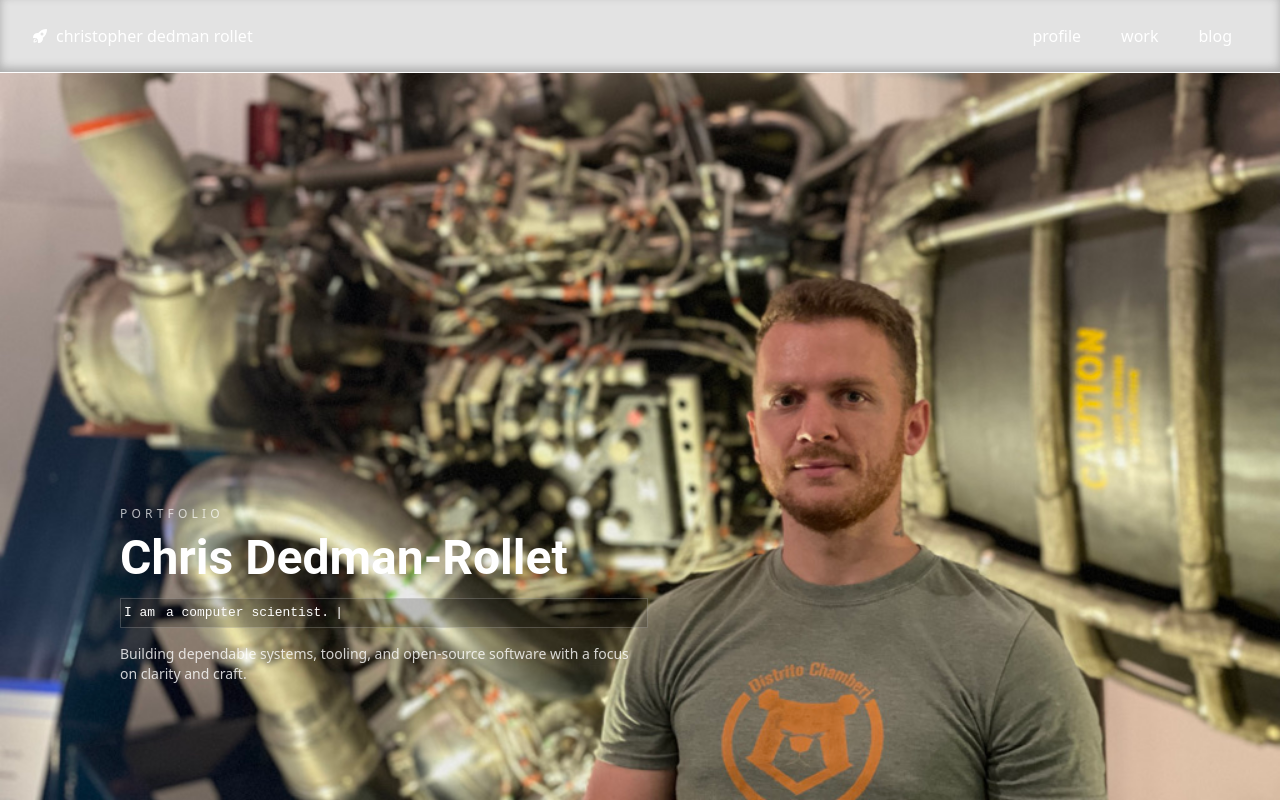
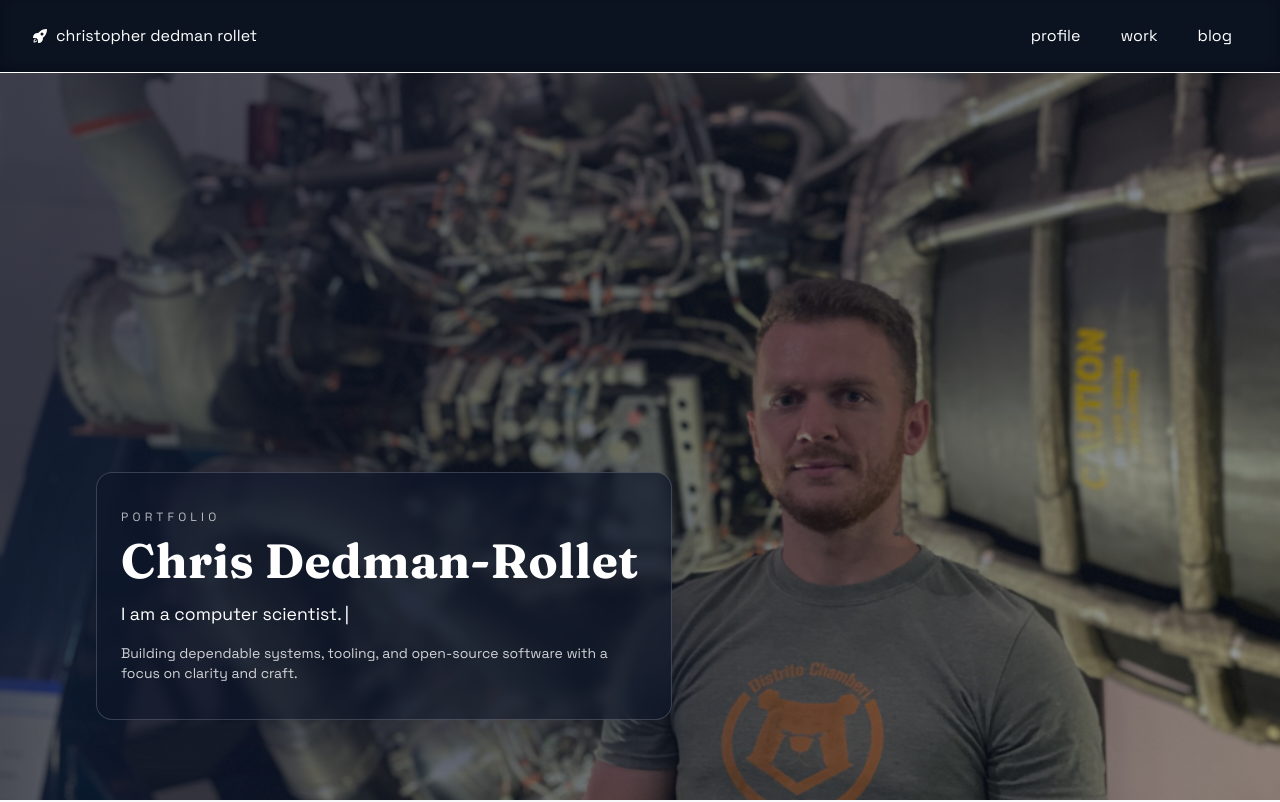
Before and after one commit to chrisdedman/website, a Next.js app: page / in a window 1280 px wide. Shown: the top 802 px of the page. Built offline with nearby package versions, Linux system fonts and the light colour scheme.

Commit message:
updated styling

```diff
--- a/src/styles/globals.css
+++ b/src/styles/globals.css
@@ -1,25 +1,38 @@
+@import url("https://fonts.googleapis.com/css2?family=Fraunces:wght@400;600;700&family=Space+Grotesk:wght@400;500;600&display=swap");
 @import "tailwindcss";
 
 :root {
-  --foreground-color: black;
-  --background-color: white;
+  --font-display: "Fraunces", "Times New Roman", serif;
+  --font-body: "Space Grotesk", "Trebuchet MS", sans-serif;
 
-  --nav-background-color: #E3E3E3;
-  --nav-tab-hover-background-color: #eee;
-  --nav-selected-background-color: #D3D3D3;
-  --nav-selected-background-color: black;
+  --foreground-color: #0f172a;
+  --background-color: #f8fafc;
 
-  --button-background-color: white;
-  --button-foreground-color: black;
+  --nav-background-color: #0b1220;
+  --nav-tab-hover-background-color: #111b2d;
+  --nav-selected-background-color: #0b1220;
+  --nav-selected-foreground-color: #f8fafc;
 
-  --separator-color: black;
+  --button-background-color: #0f172a;
+  --button-foreground-color: #f8fafc;
 
-  --background-code: #f4f4f4
+  --separator-color: #0f172a;
+  --background-code: #eef2f7;
+
+  --card-bg: #ffffff;
+  --card-border: rgba(15, 23, 42, 0.12);
+  --card-shadow: 0 18px 45px rgba(15, 23, 42, 0.08);
+  --card-shadow-hover: 0 28px 60px rgba(15, 23, 42, 0.14);
+
+  --accent: #ef4444;
+  --accent-ink: #fff7ed;
+  --muted-foreground: #334155;
 }
 
 body {
   color: var(--foreground-color);
   background: var(--background-color);
+  font-family: var(--font-body);
 }
 
 nav {
@@ -33,31 +46,36 @@ nav {
 
 @layer base {
   .font {
-    font-family: 'Roboto';
+    font-family: var(--font-display);
   }
 
   p {
     @apply mt-3 mb-3 font-normal;
+    font-family: var(--font-body);
   }
 
   h4 {
     @apply mb-3 text-base;
-    font-family: 'Roboto';
+    font-family: var(--font-display);
+    letter-spacing: 0.01em;
   }
 
   h3 {
     @apply mb-3 font-bold text-lg;
-    font-family: 'Roboto';
+    font-family: var(--font-display);
+    letter-spacing: 0.01em;
   }
 
   h2 {
     @apply mb-3 font-bold text-xl;
-    font-family: 'Roboto';
+    font-family: var(--font-display);
+    letter-spacing: 0.01em;
   }
 
   h1 {
     @apply mb-3 font-bold text-2xl;
-    font-family: 'Roboto';
+    font-family: var(--font-display);
+    letter-spacing: 0.01em;
   }
 
   button.hid {
@@ -96,6 +114,42 @@ li {
 
 button.btn {
   color: var(--foreground-color);
+}
+
+.project-card {
+  background: var(--card-bg);
+  border-color: var(--card-border);
+  box-shadow: var(--card-shadow);
+  transition: transform 200ms ease, box-shadow 200ms ease, border-color 200ms ease;
+  margin-top: 4px;
+}
+
+.project-card:hover {
+  transform: translateY(-3px);
+  box-shadow: var(--card-shadow-hover);
+  border-color: rgba(15, 23, 42, 0.2);
+}
+
+.project-card-title {
+  font-family: var(--font-display);
+  color: var(--foreground-color);
+}
+
+.project-card-text {
+  color: var(--muted-foreground);
+}
+
+.hero-overlay {
+  position: absolute;
+  inset: 0;
+  background: linear-gradient(120deg, rgba(15, 23, 42, 0.78), rgba(15, 23, 42, 0.4));
+}
+
+.hero-panel {
+  background: rgba(15, 23, 42, 0.72);
+  border: 1px solid rgba(248, 250, 252, 0.18);
+  box-shadow: 0 24px 60px rgba(15, 23, 42, 0.45);
+  backdrop-filter: blur(6px);
 }
 
 .spin-on-hover:hover {
@@ -150,15 +204,12 @@ button.btn {
 }
 
 .typing-container {
-  font-size: 0.9em;
+  font-size: 1.05em;
   white-space: nowrap;
-  font-family: 'Roboto Mono', monospace;
+  font-family: "Space Grotesk", monospace;
   color: #fff;
   position: relative;
   animation: fadein 1s ease-in-out;
-  border: 1px solid rgba(255, 255, 255, 0.2);
-  padding: 3px;
-  background: rgba(0, 0, 0, 0.2);
 }
 
 @keyframes fadein {
@@ -172,25 +223,24 @@ button.btn {
 }
 
 #static-text {
-  font-size: 0.9em;
+  font-size: 1.05em;
   white-space: nowrap;
-  font-family: 'Roboto Mono', monospace;
+  font-family: "Space Grotesk", monospace;
   color: #fff;
 }
 
 #dynamic-text {
-  font-size: 0.9em;
+  font-size: 1.05em;
   white-space: nowrap;
-  font-family: 'Roboto Mono', monospace;
-  padding: 3px;
+  font-family: "Space Grotesk", monospace;
 }
 
 .cursor {
   display: inline-block;
   margin-left: 3px;
   animation: blink 0.7s step-end infinite;
-  font-size: 0.9em;
-  font-family: 'Roboto Mono', monospace;
+  font-size: 1.05em;
+  font-family: "Space Grotesk", monospace;
 }
 
 @keyframes blink {
```
